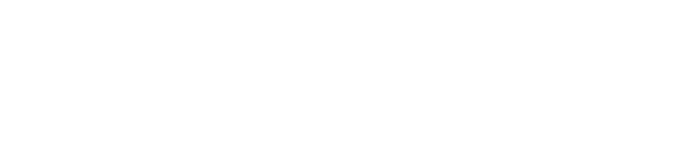
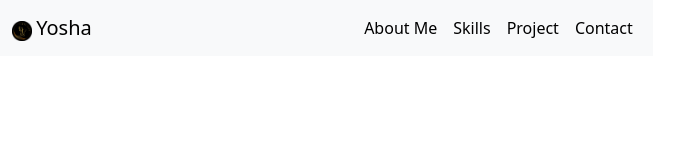
Before and after one commit to Yosha1999/Portfolio, a plain HTML site: page index.html in a window 1280 px wide. Shown: the whole page, without its empty margins (0-684 px from the left). Drawn offline with nearby package versions, Linux system fonts and the light colour scheme.

Commit message:
initial files

```diff
--- a/index.html
+++ b/index.html
@@ -6,8 +6,42 @@
     <meta name="viewport" content="width=device-width, initial-scale=1.0">
     <title>Yosha</title>
     <link rel="shortcut icon" href="images/YS-logo-round.png" type="image/x-icon">
+
+    <!-- Bootstrap v5.3 CSS-->
+    <link href="https://cdn.jsdelivr.net/npm/bootstrap@5.3.0-alpha3/dist/css/bootstrap.min.css" rel="stylesheet" integrity="sha384-KK94CHFLLe+nY2dmCWGMq91rCGa5gtU4mk92HdvYe+M/SXH301p5ILy+dN9+nJOZ" crossorigin="anonymous">
+
+    <!-- Custon CSS  -->
+    <link rel="stylesheet" href="styles.css">
 </head>
 <body>
+    <nav class="navbar navbar-expand-lg bg-body-tertiary">
+        <div class="container-fluid">
+           <div>
+            <img src="images/YS-logo-round.png" class="logo" alt="logo">
+          <a class="navbar-brand" href="#">Yosha</a>
+           </div>
+          <button class="navbar-toggler" type="button" data-bs-toggle="collapse" data-bs-target="#navbarNavAltMarkup" aria-controls="navbarNavAltMarkup" aria-expanded="false" aria-label="Toggle navigation">
+            <span class="navbar-toggler-icon"></span>
+          </button>
+          <div class="collapse navbar-collapse" id="navbarNavAltMarkup">
+            <div class="navbar-nav ms-auto">
+              <a class="nav-link active" aria-current="page" href="#">About Me</a>
+              <a class="nav-link active" href="#">Skills</a>
+              <a class="nav-link active" href="#">Project</a>
+              <a class="nav-link active" href="#">Contact</a>
+            </div>
+          </div>
+        </div>
+    </nav>
 
+
+
+
+
+    <!-- Bootstrap v5.3 JS -->
+    <script src="https://cdn.jsdelivr.net/npm/bootstrap@5.3.0-alpha3/dist/js/bootstrap.bundle.min.js" integrity="sha384-ENjdO4Dr2bkBIFxQpeoTz1HIcje39Wm4jDKdf19U8gI4ddQ3GYNS7NTKfAdVQSZe" crossorigin="anonymous"></script>
+
+    <!-- Custom JS  -->
+    <script src="global.js"></script>
 </body>
 </html>
--- /dev/null
+++ b/styles.css
@@ -0,0 +1,7 @@
+body{
+    width: 51%;
+}
+
+.logo{
+    width: 20px;
+}
```
Also changed, not shown: global.js (added).
